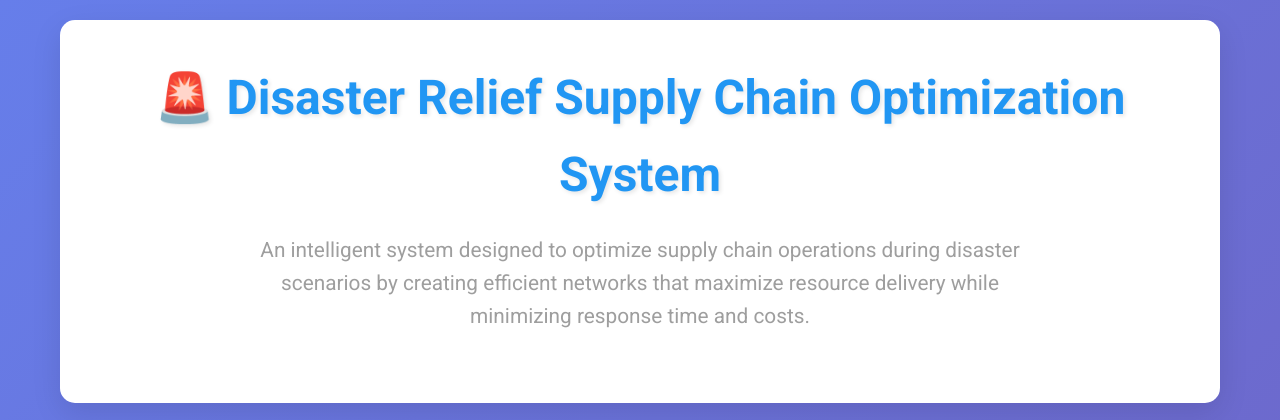
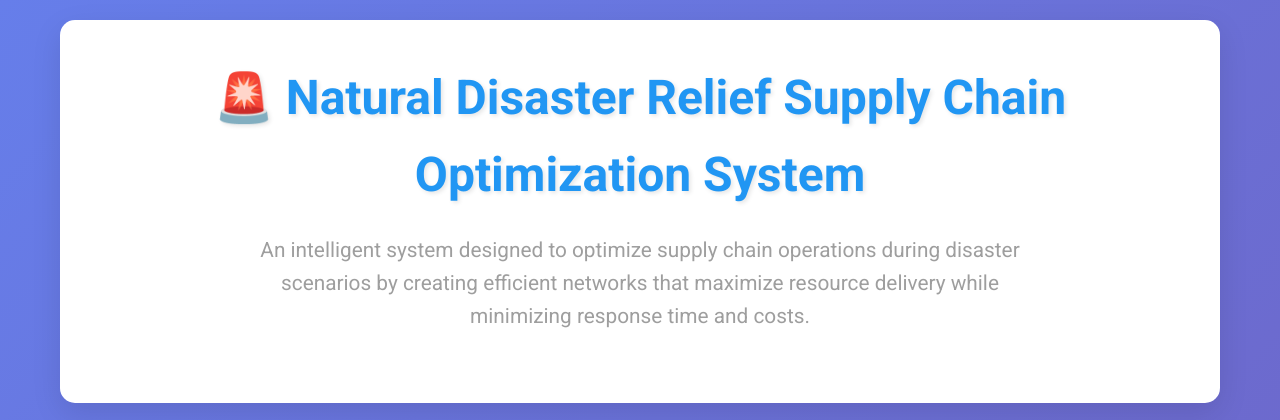
Before and after one commit to Rohan-Pharswan/Binary_Coders_DAA, a Flask app: page / in a window 1280 px wide. Shown: the top 420 px of the page. Run offline with Flask 3, Linux system fonts and the light colour scheme.

Commit message:
Update welcome.html

```diff
--- a/daa pbl/templates/welcome.html
+++ b/daa pbl/templates/welcome.html
@@ -2,7 +2,7 @@
 <html lang="en">
 <head>
     <meta charset="UTF-8">
-    <title>Disaster Relief Supply Chain Optimization System</title>
+    <title>Natural Disaster Relief Supply Chain Optimization System(Flood and Earthquake)</title>
     <link href="https://fonts.googleapis.com/css2?family=Roboto:wght@300;400;500;700&display=swap" rel="stylesheet">
     <style>
         :root {
@@ -234,7 +234,7 @@
     <div class="container">
         <!-- Hero Section -->
         <div class="hero-section">
-            <h1 class="hero-title">🚨 Disaster Relief Supply Chain Optimization System</h1>
+            <h1 class="hero-title">🚨 Natural Disaster Relief Supply Chain Optimization System</h1>
             <p class="hero-subtitle">
                 An intelligent system designed to optimize supply chain operations during disaster scenarios by creating efficient networks that maximize resource delivery while minimizing response time and costs.
             </p>
```
